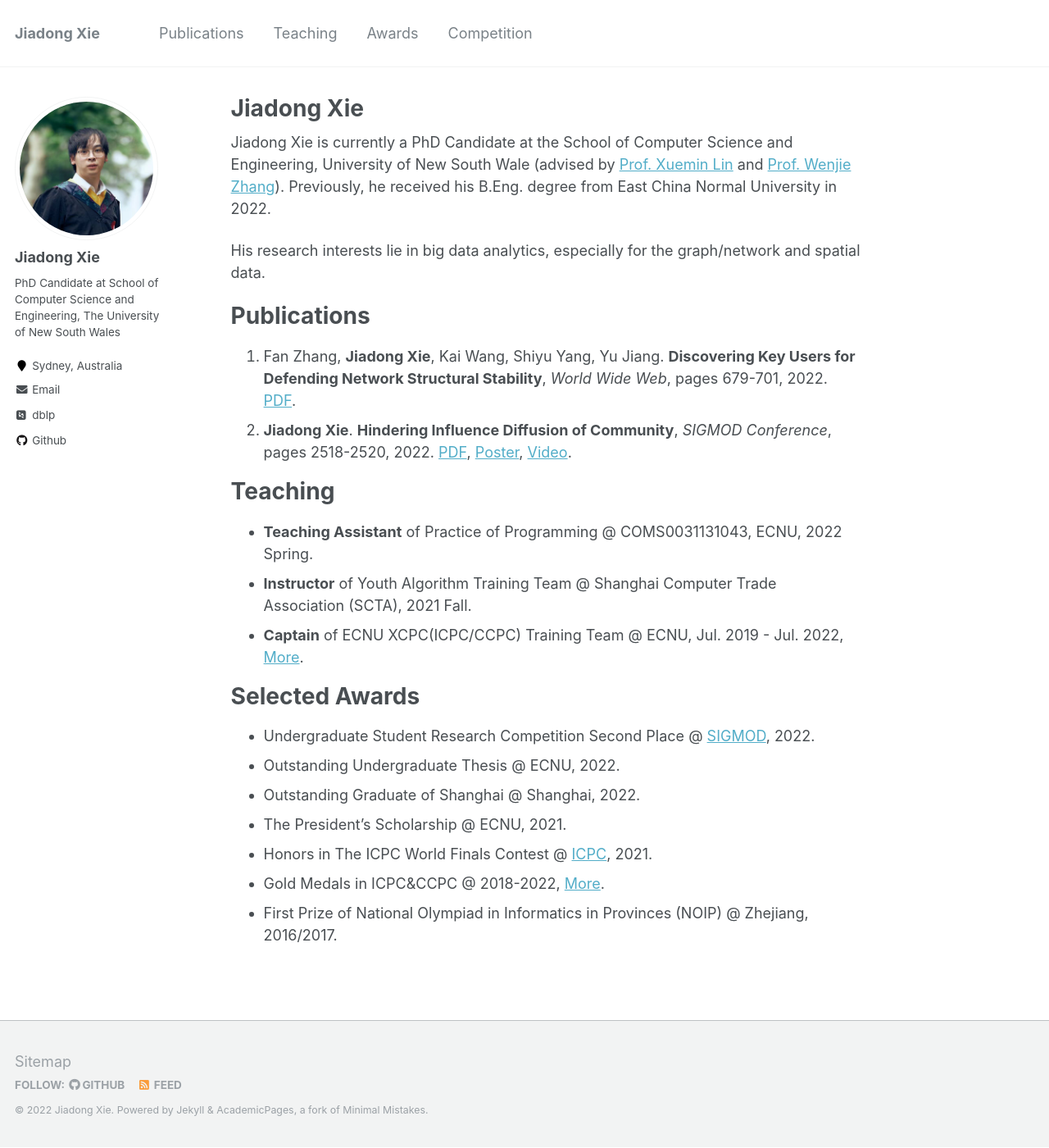
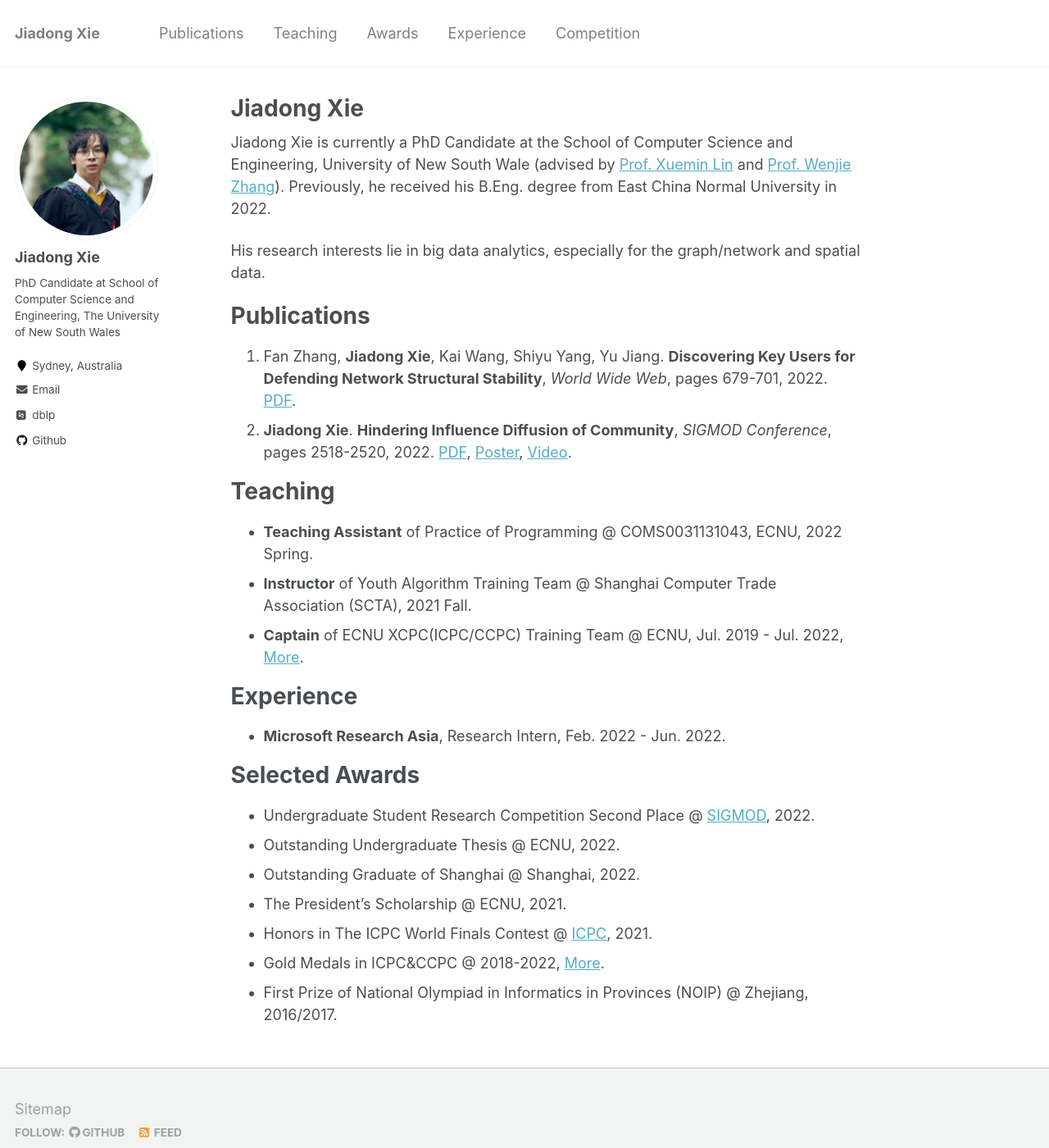
Before and after one commit to Xiejiadong/Xiejiadong.github.io, a Jekyll site: the page built from _pages/about.md, in a window 1280 px wide and 1400 px high. Shown: the whole window at 82% size. Built offline with Jekyll 4.4.1, drawn with Linux system fonts in a browser that asks for light colours; some web fonts are replaced.

Commit message:
add msra

```diff
--- a/_data/navigation.yml
+++ b/_data/navigation.yml
@@ -11,6 +11,9 @@ main:
 
   - title: "Awards"
     url: /#selected-awards
+
+  - title: "Experience"
+    url: /#experience
 
   - title: "Competition"
     url: /competition/
--- a/_pages/about.md
+++ b/_pages/about.md
@@ -26,6 +26,12 @@ Teaching
 - **Instructor** of Youth Algorithm Training Team @ Shanghai Computer Trade Association (SCTA), 2021 Fall.
 - **Captain** of ECNU XCPC(ICPC/CCPC) Training Team @ ECNU, Jul. 2019 - Jul. 2022, [More](/competition/).
 
+
+Experience
+======
+- **Microsoft Research Asia**, Research Intern, Feb. 2022 - Jun. 2022.
+
+
 Selected Awards
 ======
 - Undergraduate Student Research Competition Second Place @ [SIGMOD](/files/awards/Sigmod2022-certificate.pdf), 2022.
```
Also changed, not shown: _pages/competition.md (+1 -1 lines).
